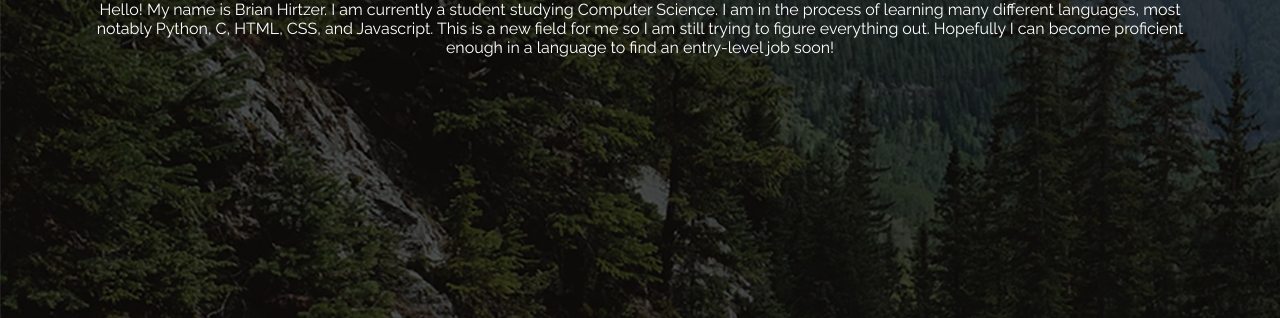
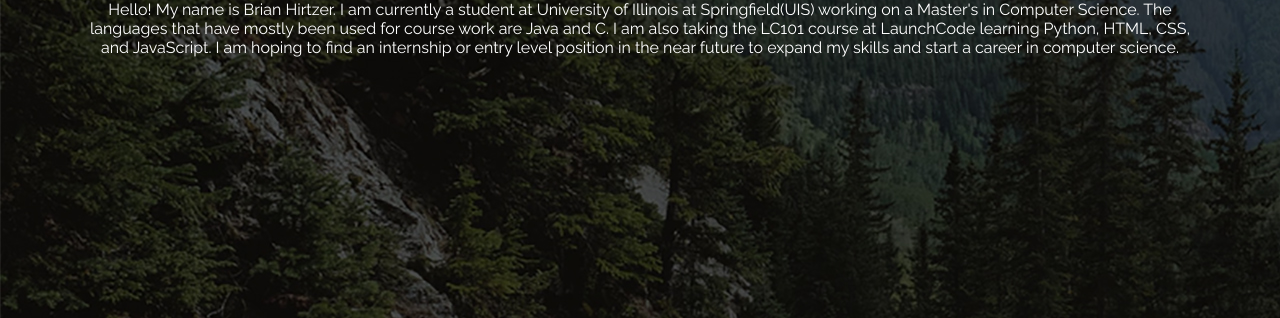
Before and after one commit to bhirtzer/Personal-Page, a plain HTML site: page aboutme.html in a window 1280 px wide. Shown: the part 482-800 px from the top of the page. Drawn offline with Linux system fonts and the light colour scheme.

Commit message:
Update aboutme.html
just some updates here

```diff
--- a/aboutme.html
+++ b/aboutme.html
@@ -32,9 +32,11 @@
 			<article class="container2">
 				<img class="resize1" src="BRI6.jpg">
 				<h3>ABOUT ME</h3>
-				<p>Hello! My name is Brian Hirtzer.  I am currently a student studying Computer Science.  I am in the process of learning many different languages,
-				most notably Python, C, HTML, CSS, and Javascript.  This is a new field for me so I am still trying to figure everything out.  Hopefully I can become
-				proficient enough in a language to find an entry-level job soon!</p>
+				<p>Hello! My name is Brian Hirtzer.  I am currently a student at University of Illinois at Springfield(UIS)
+				working on a Master's in Computer Science.  The languages that have mostly been used for course work
+				are Java and C.  I am also taking the LC101 course at LaunchCode learning Python, HTML, CSS, and JavaScript.
+				I am hoping to find an internship or entry level position in the near future to expand my skills and start a
+				career in computer science.</p>
 			</article>
 		</main>
 		<!-- end main -->
```
